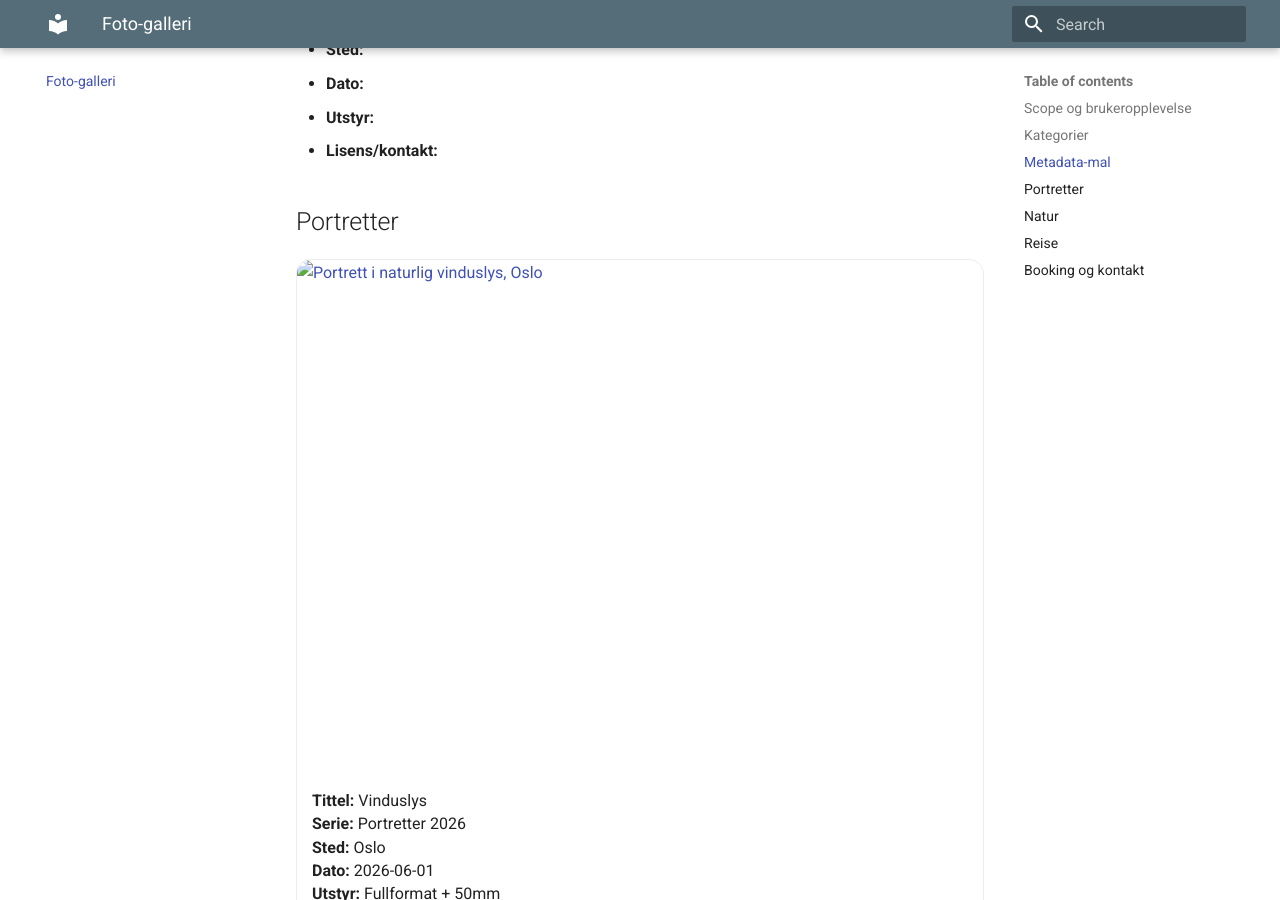
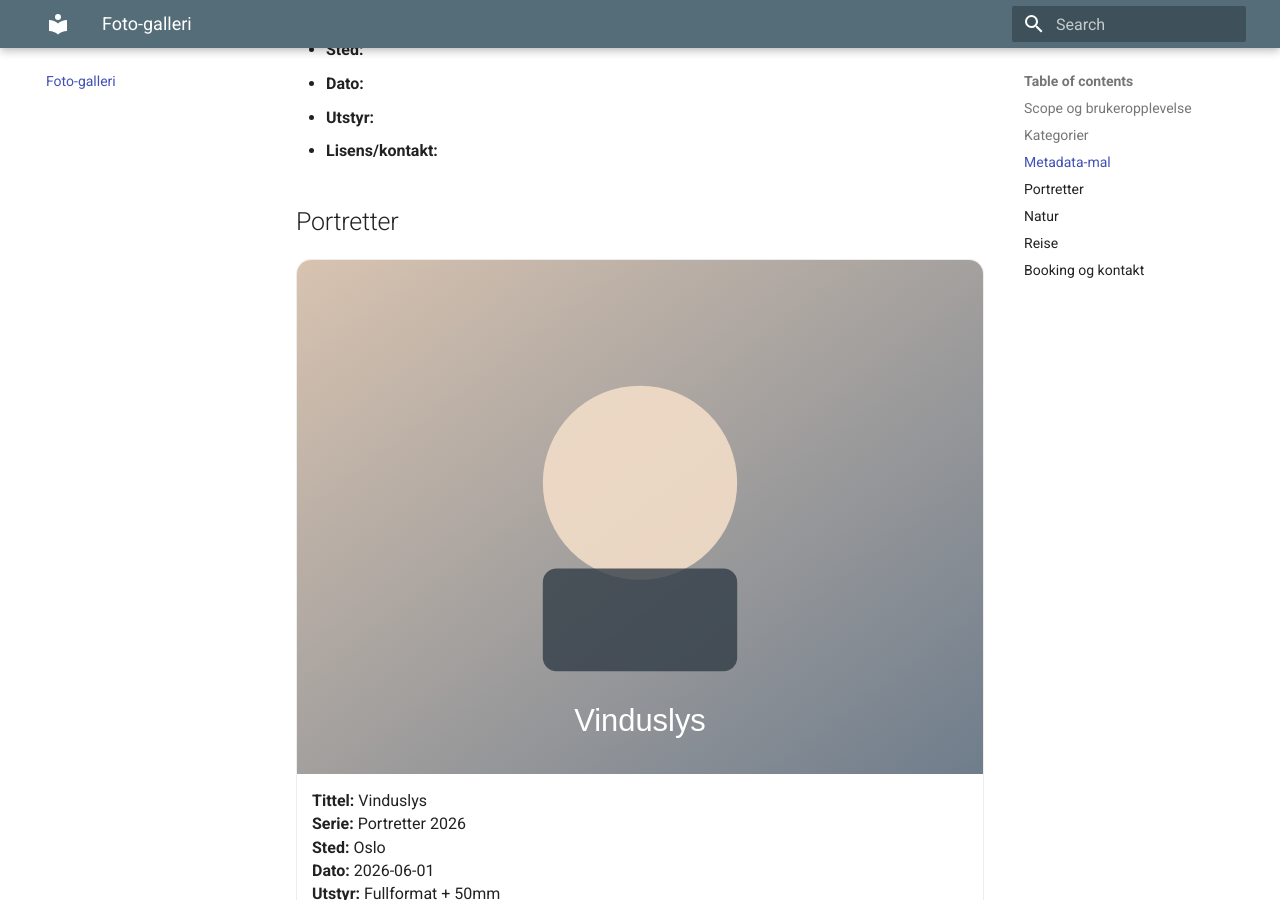
Before and after one commit to ol-e/docsv2, an MkDocs documentation site: the page built from docs/gallery.md, in a window 1280 px wide and 900 px high, scrolled down 876 px. Built offline with MkDocs 1.6.1 and Material for MkDocs 9.7.7, drawn with Linux system fonts in a browser that asks for light colours.

Commit message:
Fix gallery image paths

```diff
--- a/docs/gallery.md
+++ b/docs/gallery.md
@@ -32,8 +32,8 @@ Bruk dette formatet i bildetekster:
 
 <section class="photo-gallery">
   <article class="photo-card">
-    <a href="images/gallery/portretter/2026-oslo-session/full/vinduslys-01.svg" target="_blank" rel="noopener">
-      <img src="images/gallery/portretter/2026-oslo-session/thumbnails/vinduslys-01.svg" alt="Portrett i naturlig vinduslys, Oslo" loading="lazy">
+    <a href="../images/gallery/portretter/2026-oslo-session/full/vinduslys-01.svg" target="_blank" rel="noopener">
+      <img src="../images/gallery/portretter/2026-oslo-session/thumbnails/vinduslys-01.svg" alt="Portrett i naturlig vinduslys, Oslo" loading="lazy">
     </a>
     <p class="photo-caption"><strong>Tittel:</strong> Vinduslys<br><strong>Serie:</strong> Portretter 2026<br><strong>Sted:</strong> Oslo<br><strong>Dato:</strong> 2026-06-01<br><strong>Utstyr:</strong> Fullformat + 50mm<br><strong>Lisens/kontakt:</strong> Ta kontakt for bruk</p>
   </article>
@@ -43,8 +43,8 @@ Bruk dette formatet i bildetekster:
 
 <section class="photo-gallery">
   <article class="photo-card">
-    <a href="images/gallery/natur/2026-nordmarka/full/morgenro-01.svg" target="_blank" rel="noopener">
-      <img src="images/gallery/natur/2026-nordmarka/thumbnails/morgenro-01.svg" alt="Landskap med mykt morgenlys ved innsjø" loading="lazy">
+    <a href="../images/gallery/natur/2026-nordmarka/full/morgenro-01.svg" target="_blank" rel="noopener">
+      <img src="../images/gallery/natur/2026-nordmarka/thumbnails/morgenro-01.svg" alt="Landskap med mykt morgenlys ved innsjø" loading="lazy">
     </a>
     <p class="photo-caption"><strong>Tittel:</strong> Morgenro<br><strong>Serie:</strong> Natur 2026<br><strong>Sted:</strong> Nordmarka<br><strong>Dato:</strong> 2026-05-20<br><strong>Utstyr:</strong> Fullformat + 24-70mm<br><strong>Lisens/kontakt:</strong> Ta kontakt for bruk</p>
   </article>
@@ -54,8 +54,8 @@ Bruk dette formatet i bildetekster:
 
 <section class="photo-gallery">
   <article class="photo-card">
-    <a href="images/gallery/reise/2026-kobenhavn/full/kveldspuls-01.svg" target="_blank" rel="noopener">
-      <img src="images/gallery/reise/2026-kobenhavn/thumbnails/kveldspuls-01.svg" alt="Bygate i kveldssol med mennesker i bevegelse" loading="lazy">
+    <a href="../images/gallery/reise/2026-kobenhavn/full/kveldspuls-01.svg" target="_blank" rel="noopener">
+      <img src="../images/gallery/reise/2026-kobenhavn/thumbnails/kveldspuls-01.svg" alt="Bygate i kveldssol med mennesker i bevegelse" loading="lazy">
     </a>
     <p class="photo-caption"><strong>Tittel:</strong> Kveldspuls<br><strong>Serie:</strong> Reise 2026<br><strong>Sted:</strong> København<br><strong>Dato:</strong> 2026-04-18<br><strong>Utstyr:</strong> Fullformat + 35mm<br><strong>Lisens/kontakt:</strong> Ta kontakt for bruk</p>
   </article>
```
